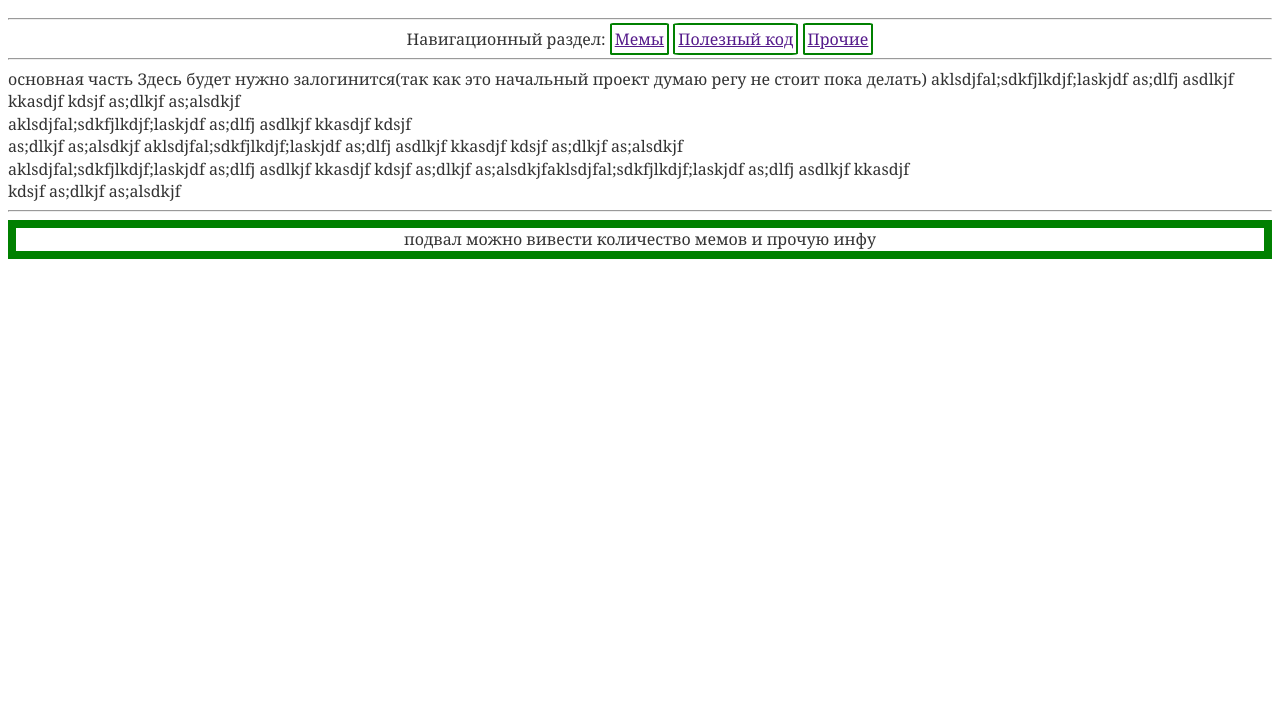
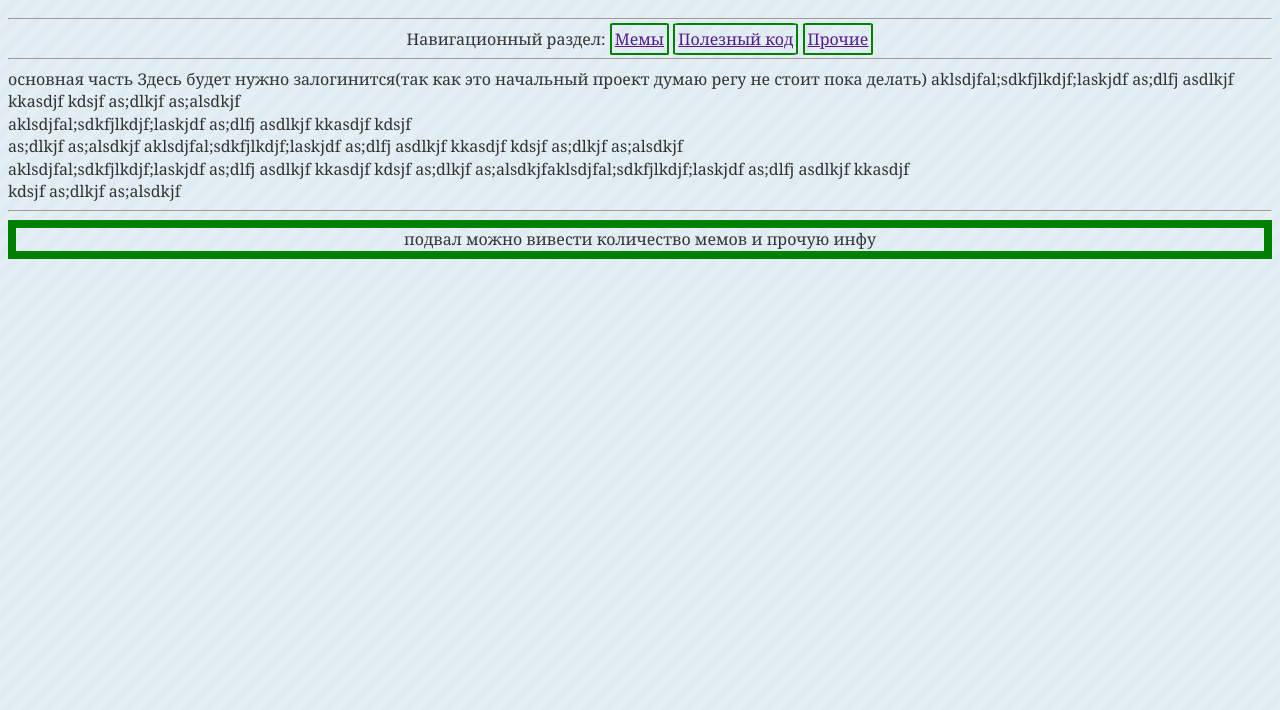
Before and after one commit to klasok/Anton, a plain HTML site: page index.html in a window 1280 px wide. Shown: the part 90-800 px from the top of the page. Drawn offline with Linux system fonts and the light colour scheme.

Commit message:
Update css.css

```diff
--- a/css.css
+++ b/css.css
@@ -3,7 +3,7 @@ body {
     font-size: 16px;
     line-height: 1.4;
     color: #333;
-    background: url(img/main-bg.gif)
+    background: url(main-bg.gif)
 }
 .logo {
   text-align: center;
```
